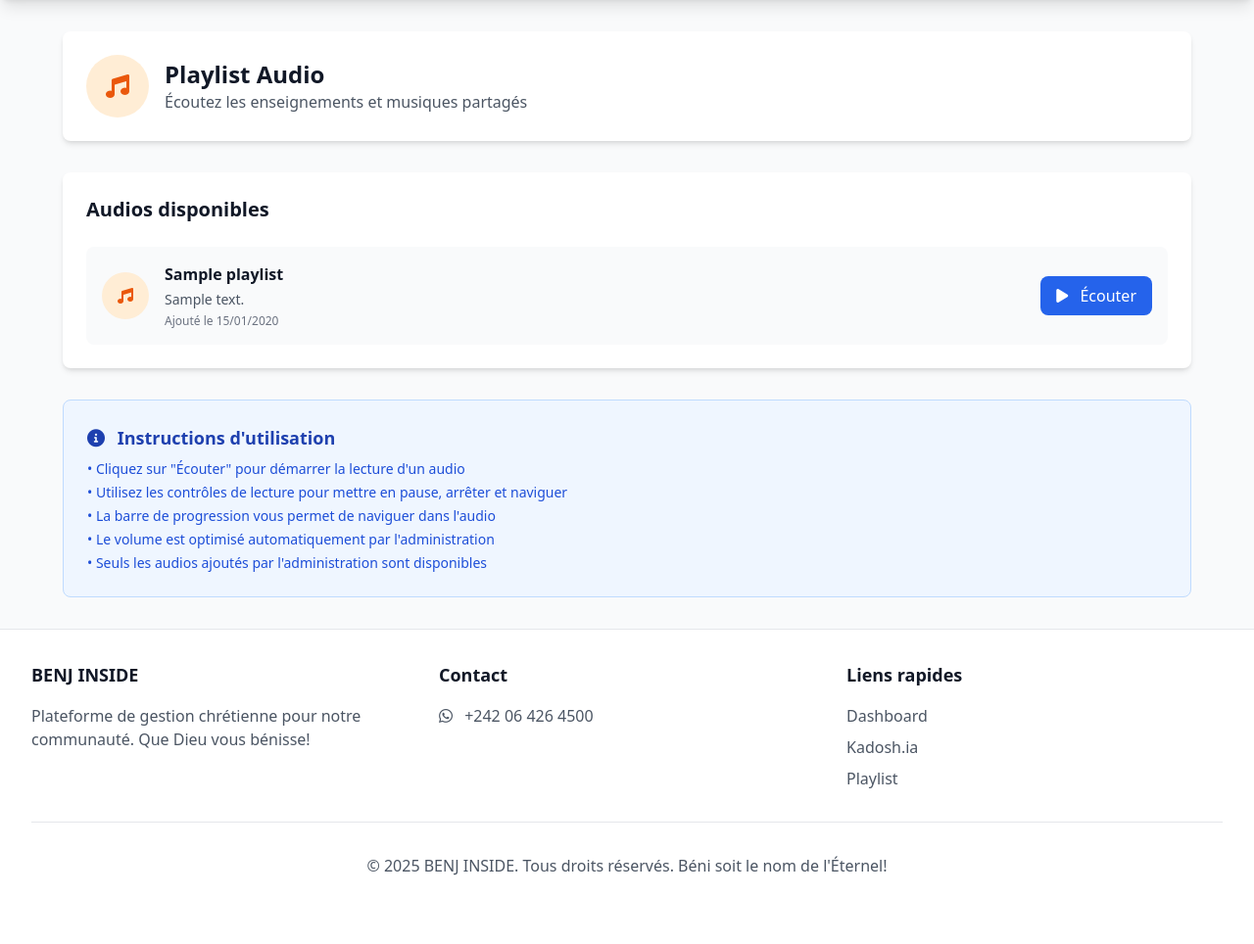
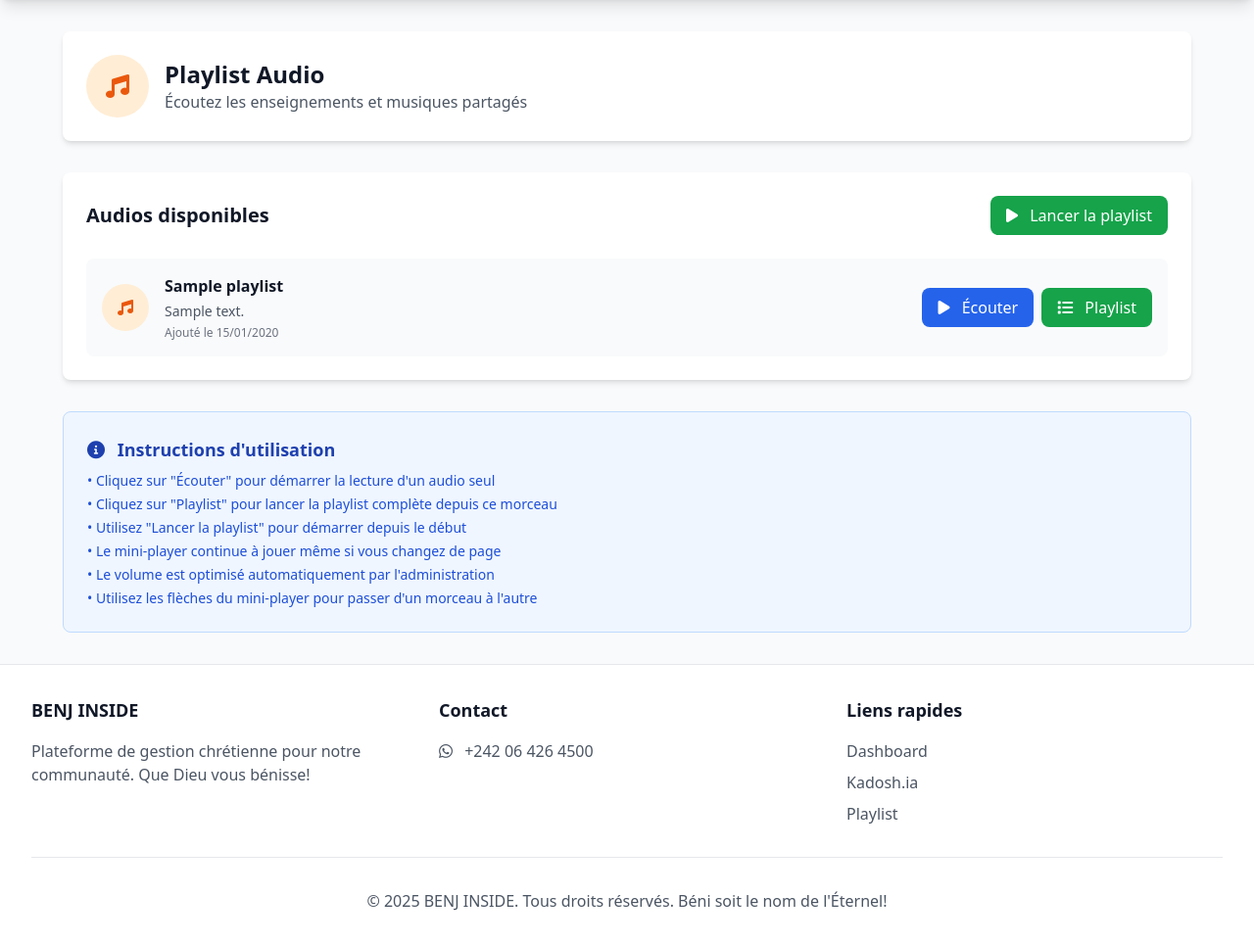
Before and after one commit to Richy-and/BENJ_SUPER, a Flask app: page /dashboard/playlist in a window 1280 px wide. Shown: the part 65-1029 px from the top of the page at 98% size. Before the commit the page ends 959 px from the top, so only its background shows below. Run offline with Flask 3, Linux system fonts and the light colour scheme; the visitor is signed in with stand-in values (Sample User, id 1); tables that the repository leaves empty hold one stand-in row (values such as "Sample post"); some libraries are stand-ins or nearby versions.

Commit message:
Add audio player that continues playing while browsing other sections
Implement a persistent audio player with playlist support and a mini-player using HTML, JS, and Flask.

Replit-Commit-Author: Agent
Replit-Commit-Session-Id: 565ac0b4-8b9b-4fe5-aace-b84b2958c81a
Replit-Commit-Screenshot-Url: https://storage.googleapis.com/screenshot-production-us-central1/670d1683-97da-4c4e-8755-c975f56bb6a1/565ac0b4-8b9b-4fe5-aace-b84b2958c81a/W6HCain

```diff
--- /dev/null
+++ b/static/js/persistent-audio-player.js
@@ -0,0 +1,465 @@
+// Persistent Audio Player - Continues playing across page navigation
+class PersistentAudioPlayer {
+    constructor() {
+        this.audioElement = null;
+        this.currentTrack = null;
+        this.currentPlaylist = [];
+        this.currentIndex = 0;
+        this.isPlaying = false;
+        this.volume = 0.8;
+        this.repeat = false;
+        this.shuffle = false;
+        this.miniPlayer = null;
+
+        this.init();
+    }
+
+    init() {
+        this.createAudioElement();
+        this.createMiniPlayer();
+        this.setupEventListeners();
+        this.loadSettings();
+        this.restoreSession();
+    }
+
+    createAudioElement() {
+        // Create or reuse existing audio element
+        this.audioElement = document.getElementById('persistent-audio') || document.createElement('audio');
+        this.audioElement.id = 'persistent-audio';
+        this.audioElement.preload = 'metadata';
+        this.audioElement.style.display = 'none';
+        document.body.appendChild(this.audioElement);
+
+        // Audio event listeners
+        this.audioElement.addEventListener('loadeddata', () => {
+            this.updateMiniPlayer();
+        });
+
+        this.audioElement.addEventListener('timeupdate', () => {
+            this.updateProgress();
+        });
+
+        this.audioElement.addEventListener('ended', () => {
+            this.nextTrack();
+        });
+
+        this.audioElement.addEventListener('error', (e) => {
+            console.error('Audio error:', e);
+            this.nextTrack();
+        });
+    }
+
+    createMiniPlayer() {
+        if (document.getElementById('mini-player')) return;
+
+        this.miniPlayer = document.createElement('div');
+        this.miniPlayer.id = 'mini-player';
+        this.miniPlayer.className = 'fixed bottom-4 right-4 bg-white dark:bg-gray-800 rounded-lg shadow-lg border border-gray-200 dark:border-gray-700 z-50 transition-all duration-300 transform translate-y-full opacity-0';
+        this.miniPlayer.style.width = '320px';
+        this.miniPlayer.style.minHeight = '80px';
+
+        this.miniPlayer.innerHTML = `
+            <div class="p-4">
+                <div class="flex items-center space-x-3">
+                    <div class="bg-orange-100 dark:bg-orange-900 w-12 h-12 rounded-lg flex items-center justify-center flex-shrink-0">
+                        <i class="fas fa-music text-orange-600"></i>
+                    </div>
+                    <div class="flex-1 min-w-0">
+                        <h4 id="mini-title" class="font-medium text-gray-900 dark:text-white text-sm truncate">
+                            Aucune musique
+                        </h4>
+                        <p id="mini-description" class="text-xs text-gray-500 dark:text-gray-400 truncate">
+                            Sélectionnez une musique
+                        </p>
+                    </div>
+                </div>
+
+                <div class="mt-3 space-y-2">
+                    <div class="flex items-center space-x-2">
+                        <button id="mini-prev" class="text-gray-600 dark:text-gray-400 hover:text-orange-600 dark:hover:text-orange-400 transition-colors">
+                            <i class="fas fa-step-backward"></i>
+                        </button>
+                        <button id="mini-play-pause" class="bg-orange-600 hover:bg-orange-700 text-white w-8 h-8 rounded-full flex items-center justify-center transition-colors">
+                            <i class="fas fa-play"></i>
+                        </button>
+                        <button id="mini-next" class="text-gray-600 dark:text-gray-400 hover:text-orange-600 dark:hover:text-orange-400 transition-colors">
+                            <i class="fas fa-step-forward"></i>
+                        </button>
+                        <div class="flex-1 flex items-center space-x-2">
+                            <span id="mini-current-time" class="text-xs text-gray-500 dark:text-gray-400">0:00</span>
+                            <input type="range" id="mini-progress" class="flex-1 h-1 bg-gray-200 dark:bg-gray-700 rounded-lg appearance-none cursor-pointer" min="0" max="100" value="0">
+                            <span id="mini-duration" class="text-xs text-gray-500 dark:text-gray-400">0:00</span>
+                        </div>
+                        <button id="mini-close" class="text-gray-400 hover:text-red-500 transition-colors">
+                            <i class="fas fa-times"></i>
+                        </button>
+                    </div>
+                </div>
+            </div>
+        `;
+
+        document.body.appendChild(this.miniPlayer);
+    }
+
+    setupEventListeners() {
+        // Mini player controls
+        document.getElementById('mini-play-pause').addEventListener('click', () => {
+            this.togglePlayPause();
+        });
+
+        document.getElementById('mini-prev').addEventListener('click', () => {
+            this.prevTrack();
+        });
+
+        document.getElementById('mini-next').addEventListener('click', () => {
+            this.nextTrack();
+        });
+
+        document.getElementById('mini-progress').addEventListener('input', (e) => {
+            this.seek(e.target.value);
+        });
+
+        document.getElementById('mini-close').addEventListener('click', () => {
+            this.hideMiniPlayer();
+        });
+
+        // Global keyboard shortcuts
+        document.addEventListener('keydown', (e) => {
+            if (e.ctrlKey || e.metaKey) {
+                switch(e.key) {
+                    case ' ':
+                        e.preventDefault();
+                        this.togglePlayPause();
+                        break;
+                    case 'ArrowLeft':
+                        e.preventDefault();
+                        this.prevTrack();
+                        break;
+                    case 'ArrowRight':
+                        e.preventDefault();
+                        this.nextTrack();
+                        break;
+                }
+            }
+        });
+
+        // Handle page navigation
+        window.addEventListener('beforeunload', () => {
+            this.saveSession();
+        });
+    }
+
+    // Play a single track
+    play(url, title, description = '', adminVolume = 0.7) {
+        console.log('Playing track:', { url, title, adminVolume });
+
+        this.currentTrack = { url, title, description, adminVolume };
+        this.currentPlaylist = [this.currentTrack];
+        this.currentIndex = 0;
+
+        this.loadAndPlay();
+        this.showMiniPlayer();
+        this.saveSession();
+    }
+
+    // Play a playlist
+    playPlaylist(playlist, startIndex = 0) {
+        console.log('Playing playlist:', playlist);
+
+        if (!playlist || playlist.length === 0) return;
+
+        this.currentPlaylist = playlist;
+        this.currentIndex = startIndex;
+        this.currentTrack = playlist[startIndex];
+
+        this.loadAndPlay();
+        this.showMiniPlayer();
+        this.saveSession();
+    }
+
+    loadAndPlay() {
+        if (!this.currentTrack) return;
+
+        this.audioElement.src = this.currentTrack.url;
+        this.audioElement.load();
+
+        // Set volume (admin setting for users)
+        const isAdminMode = window.location.pathname.includes('/admin/') ||
+                          document.getElementById('add-audio-modal');
+
+        if (isAdminMode) {
+            this.audioElement.volume = this.currentTrack.adminVolume * this.volume;
+        } else {
+            this.audioElement.volume = this.currentTrack.adminVolume;
+        }
+
+        this.audioElement.addEventListener('canplay', () => {
+            this.audioElement.play()
+                .then(() => {
+                    this.isPlaying = true;
+                    this.updateMiniPlayer();
+                    console.log('Persistent audio started:', this.currentTrack.title);
+                })
+                .catch(error => {
+                    console.error('Error playing persistent audio:', error);
+                });
+        }, { once: true });
+    }
+
+    togglePlayPause() {
+        if (!this.audioElement || !this.currentTrack) return;
+
+        if (this.isPlaying) {
+            this.audioElement.pause();
+            this.isPlaying = false;
+        } else {
+            this.audioElement.play()
+                .then(() => {
+                    this.isPlaying = true;
+                })
+                .catch(error => {
+                    console.error('Error resuming playback:', error);
+                });
+        }
+
+        this.updateMiniPlayer();
+    }
+
+    nextTrack() {
+        if (this.currentPlaylist.length <= 1) return;
+
+        if (this.shuffle) {
+            this.currentIndex = Math.floor(Math.random() * this.currentPlaylist.length);
+        } else {
+            this.currentIndex = (this.currentIndex + 1) % this.currentPlaylist.length;
+        }
+
+        this.currentTrack = this.currentPlaylist[this.currentIndex];
+        this.loadAndPlay();
+    }
+
+    prevTrack() {
+        if (this.currentPlaylist.length <= 1) return;
+
+        if (this.shuffle) {
+            this.currentIndex = Math.floor(Math.random() * this.currentPlaylist.length);
+        } else {
+            this.currentIndex = this.currentIndex === 0 ? this.currentPlaylist.length - 1 : this.currentIndex - 1;
+        }
+
+        this.currentTrack = this.currentPlaylist[this.currentIndex];
+        this.loadAndPlay();
+    }
+
+    seek(percentage) {
+        if (!this.audioElement || !this.currentTrack) return;
+
+        const seekTime = (percentage / 100) * this.audioElement.duration;
+        this.audioElement.currentTime = seekTime;
+    }
+
+    updateProgress() {
+        if (!this.audioElement || !this.currentTrack) return;
+
+        const currentTime = this.audioElement.currentTime;
+        const duration = this.audioElement.duration;
+
+        if (duration > 0) {
+            const progress = (currentTime / duration) * 100;
+            document.getElementById('mini-progress').value = progress;
+
+            document.getElementById('mini-current-time').textContent = this.formatTime(currentTime);
+            document.getElementById('mini-duration').textContent = this.formatTime(duration);
+        }
+    }
+
+    updateMiniPlayer() {
+        if (!this.currentTrack) return;
+
+        document.getElementById('mini-title').textContent = this.currentTrack.title;
+        document.getElementById('mini-description').textContent = this.currentTrack.description || '';
+
+        const playPauseBtn = document.getElementById('mini-play-pause');
+        const icon = playPauseBtn.querySelector('i');
+
+        if (this.isPlaying) {
+            icon.className = 'fas fa-pause';
+        } else {
+            icon.className = 'fas fa-play';
+        }
+
+        // Update navigation buttons
+        const prevBtn = document.getElementById('mini-prev');
+        const nextBtn = document.getElementById('mini-next');
+
+        if (this.currentPlaylist.length > 1) {
+            prevBtn.style.opacity = '1';
+            nextBtn.style.opacity = '1';
+            prevBtn.style.pointerEvents = 'auto';
+            nextBtn.style.pointerEvents = 'auto';
+        } else {
+            prevBtn.style.opacity = '0.5';
+            nextBtn.style.opacity = '0.5';
+            prevBtn.style.pointerEvents = 'none';
+            nextBtn.style.pointerEvents = 'none';
+        }
+    }
+
+    showMiniPlayer() {
+        if (this.miniPlayer) {
+            this.miniPlayer.style.transform = 'translateY(0)';
+            this.miniPlayer.style.opacity = '1';
+        }
+    }
+
+    hideMiniPlayer() {
+        if (this.miniPlayer) {
+            this.miniPlayer.style.transform = 'translateY(100%)';
+            this.miniPlayer.style.opacity = '0';
+        }
+
+        // Stop current playback
+        if (this.audioElement) {
+            this.audioElement.pause();
+            this.isPlaying = false;
+        }
+
+        this.currentTrack = null;
+        this.saveSession();
+    }
+
+    formatTime(seconds) {
+        if (isNaN(seconds)) return '0:00';
+
+        const minutes = Math.floor(seconds / 60);
+        const remainingSeconds = Math.floor(seconds % 60);
+        return `${minutes}:${remainingSeconds.toString().padStart(2, '0')}`;
+    }
+
+    saveSession() {
+        const sessionData = {
+            currentTrack: this.currentTrack,
+            currentPlaylist: this.currentPlaylist,
+            currentIndex: this.currentIndex,
+            isPlaying: this.isPlaying,
+            currentTime: this.audioElement ? this.audioElement.currentTime : 0,
+            volume: this.volume
+        };
+
+        localStorage.setItem('benj-persistent-audio-session', JSON.stringify(sessionData));
+    }
+
+    restoreSession() {
+        const sessionData = localStorage.getItem('benj-persistent-audio-session');
+        if (!sessionData) return;
+
+        try {
+            const data = JSON.parse(sessionData);
+
+            if (data.currentTrack) {
+                this.currentTrack = data.currentTrack;
+                this.currentPlaylist = data.currentPlaylist || [data.currentTrack];
+                this.currentIndex = data.currentIndex || 0;
+                this.volume = data.volume || 0.8;
+
+                // Load track but don't auto-play
+                this.audioElement.src = this.currentTrack.url;
+                this.audioElement.load();
+
+                if (data.currentTime) {
+                    this.audioElement.currentTime = data.currentTime;
+                }
+
+                this.updateMiniPlayer();
+                this.showMiniPlayer();
+
+                // Only auto-resume if was playing
+                if (data.isPlaying) {
+                    this.audioElement.addEventListener('canplay', () => {
+                        this.audioElement.play().then(() => {
+                            this.isPlaying = true;
+                            this.updateMiniPlayer();
+                        }).catch(error => {
+                            console.log('Auto-resume failed (user interaction required):', error);
+                        });
+                    }, { once: true });
+                }
+            }
+        } catch (error) {
+            console.error('Error restoring audio session:', error);
+        }
+    }
+
+    loadSettings() {
+        const settings = localStorage.getItem('benj-persistent-audio-settings');
+        if (settings) {
+            try {
+                const data = JSON.parse(settings);
+                this.volume = data.volume || 0.8;
+                this.repeat = data.repeat || false;
+                this.shuffle = data.shuffle || false;
+            } catch (error) {
+                console.error('Error loading settings:', error);
+            }
+        }
+    }
+
+    saveSettings() {
+        const settings = {
+            volume: this.volume,
+            repeat: this.repeat,
+            shuffle: this.shuffle
+        };
+
+        localStorage.setItem('benj-persistent-audio-settings', JSON.stringify(settings));
+    }
+
+    // Public methods for external use
+    stop() {
+        if (this.audioElement) {
+            this.audioElement.pause();
+            this.audioElement.currentTime = 0;
+        }
+        this.isPlaying = false;
+        this.hideMiniPlayer();
+    }
+
+    getCurrentTrack() {
+        return this.currentTrack;
+    }
+
+    isCurrentlyPlaying() {
+        return this.isPlaying;
+    }
+
+    getPlaylist() {
+        return this.currentPlaylist;
+    }
+}
+
+// Initialize persistent audio player when DOM is ready
+document.addEventListener('DOMContentLoaded', function() {
+    if (!window.persistentAudioPlayer) {
+        window.persistentAudioPlayer = new PersistentAudioPlayer();
+        console.log('Persistent Audio Player initialized');
+    }
+});
+
+// Global functions for easy access
+function playPersistentAudio(url, title, description = '', adminVolume = 0.7) {
+    if (window.persistentAudioPlayer) {
+        window.persistentAudioPlayer.play(url, title, description, adminVolume);
+    }
+}
+
+function playPersistentPlaylist(playlist, startIndex = 0) {
+    if (window.persistentAudioPlayer) {
+        window.persistentAudioPlayer.playPlaylist(playlist, startIndex);
+    }
+}
+
+function stopPersistentAudio() {
+    if (window.persistentAudioPlayer) {
+        window.persistentAudioPlayer.stop();
+    }
+}
--- a/templates/base.html
+++ b/templates/base.html
@@ -157,6 +157,7 @@
     <script src="{{ url_for('static', filename='js/theme.js') }}"></script>
     <script src="{{ url_for('static', filename='js/main.js') }}"></script>
     <script src="{{ url_for('static', filename='js/language-switcher.js') }}"></script>
+    <script src="{{ url_for('static', filename='js/persistent-audio-player.js') }}"></script>
     {% block scripts %}{% endblock %}
 </body>
 </html>
--- a/templates/dashboard/dashboard.html
+++ b/templates/dashboard/dashboard.html
@@ -247,10 +247,10 @@
                     </div>
                 </div>
                 <div class="flex space-x-2">
-                    <button onclick="testAudio('{{ item.fichier_audio_url }}', '{{ item.titre }}', '{{ item.description or '' }}', {{ item.volume }})"
+                    <button onclick="playPersistentAudio('{{ item.fichier_audio_url }}', '{{ item.titre }}', '{{ item.description or '' }}', {{ item.volume }})"
                             class="bg-orange-600 hover:bg-orange-700 text-white px-3 py-1 rounded text-sm transition-colors">
                         <i class="fas fa-play mr-1"></i>
-                        Test
+                        Écouter
                     </button>
                     <button onclick="deleteAudio({{ item.id }}, '{{ item.titre }}')"
                             class="bg-red-600 hover:bg-red-700 text-white px-3 py-1 rounded text-sm transition-colors">
--- a/templates/dashboard/playlist.html
+++ b/templates/dashboard/playlist.html
@@ -57,7 +57,16 @@
 
     <!-- Playlist Items -->
     <div class="bg-white dark:bg-gray-800 rounded-lg shadow-md p-6">
-        <h2 class="text-xl font-bold text-gray-900 dark:text-white mb-6">Audios disponibles</h2>
+        <div class="flex items-center justify-between mb-6">
+            <h2 class="text-xl font-bold text-gray-900 dark:text-white">Audios disponibles</h2>
+            {% if playlist_items %}
+            <button onclick="playFullPlaylist()"
+                    class="bg-green-600 hover:bg-green-700 text-white px-4 py-2 rounded-lg transition-colors">
+                <i class="fas fa-play mr-2"></i>
+                Lancer la playlist
+            </button>
+            {% endif %}
+        </div>
 
         {% if playlist_items %}
             <div class="space-y-4">
@@ -76,10 +85,15 @@
                         </p>
                     </div>
                     <div class="flex items-center space-x-2">
-                        <button onclick="playAudio('{{ item.fichier_audio_url }}', '{{ item.titre }}', '{{ item.description or '' }}', {{ item.volume }})"
+                        <button onclick="playPersistentAudio('{{ item.fichier_audio_url }}', '{{ item.titre }}', '{{ item.description or '' }}', {{ item.volume }})"
                                 class="bg-primary-600 hover:bg-primary-700 text-white px-4 py-2 rounded-lg transition-colors">
                             <i class="fas fa-play mr-2"></i>
                             Écouter
+                        </button>
+                        <button onclick="playFromPlaylist({{ loop.index0 }})"
+                                class="bg-green-600 hover:bg-green-700 text-white px-4 py-2 rounded-lg transition-colors">
+                            <i class="fas fa-list mr-2"></i>
+                            Playlist
                         </button>
                     </div>
                 </div>
@@ -101,14 +115,44 @@
             Instructions d'utilisation
         </h3>
         <ul class="text-sm text-blue-700 dark:text-blue-300 space-y-1">
-            <li>• Cliquez sur "Écouter" pour démarrer la lecture d'un audio</li>
-            <li>• Utilisez les contrôles de lecture pour mettre en pause, arrêter et naviguer</li>
-            <li>• La barre de progression vous permet de naviguer dans l'audio</li>
+            <li>• Cliquez sur "Écouter" pour démarrer la lecture d'un audio seul</li>
+            <li>• Cliquez sur "Playlist" pour lancer la playlist complète depuis ce morceau</li>
+            <li>• Utilisez "Lancer la playlist" pour démarrer depuis le début</li>
+            <li>• Le mini-player continue à jouer même si vous changez de page</li>
             <li>• Le volume est optimisé automatiquement par l'administration</li>
-            <li>• Seuls les audios ajoutés par l'administration sont disponibles</li>
+            <li>• Utilisez les flèches du mini-player pour passer d'un morceau à l'autre</li>
         </ul>
     </div>
 </div>
 
 <script src="{{ url_for('static', filename='js/audio-player.js') }}"></script>
+
+<script>
+// Prepare playlist data for JavaScript
+const playlistData = [
+    {% for item in playlist_items %}
+    {
+        url: '{{ item.fichier_audio_url }}',
+        title: '{{ item.titre }}',
+        description: '{{ item.description or '' }}',
+        adminVolume: {{ item.volume }}
+    }{% if not loop.last %},{% endif %}
+    {% endfor %}
+];
+
+// Function to play full playlist from beginning
+function playFullPlaylist() {
+    if (playlistData.length > 0) {
+        playPersistentPlaylist(playlistData, 0);
+    }
+}
+
+// Function to play playlist from specific index
+function playFromPlaylist(index) {
+    if (playlistData.length > 0 && index >= 0 && index < playlistData.length) {
+        playPersistentPlaylist(playlistData, index);
+    }
+}
+</script>
+
 {% endblock %}
```
Also changed, not shown: replit.md (+9 -0 lines).
